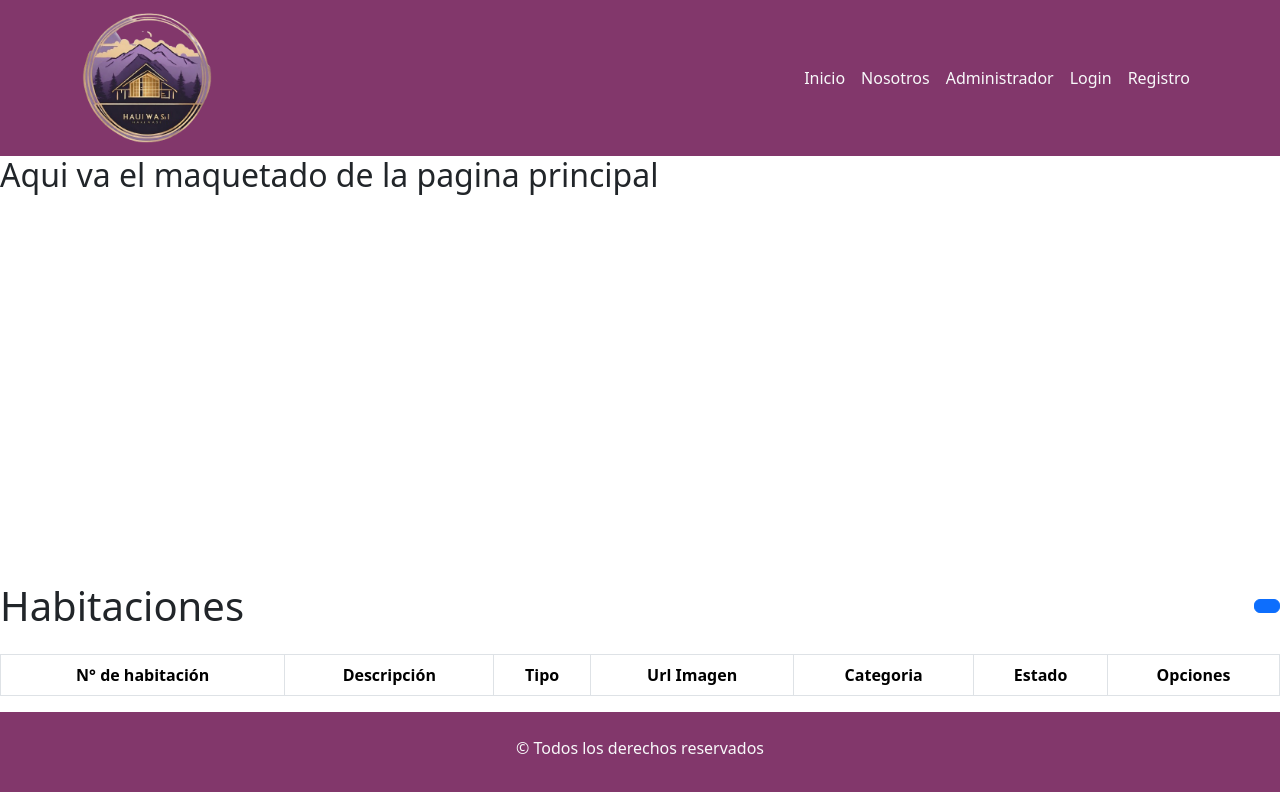
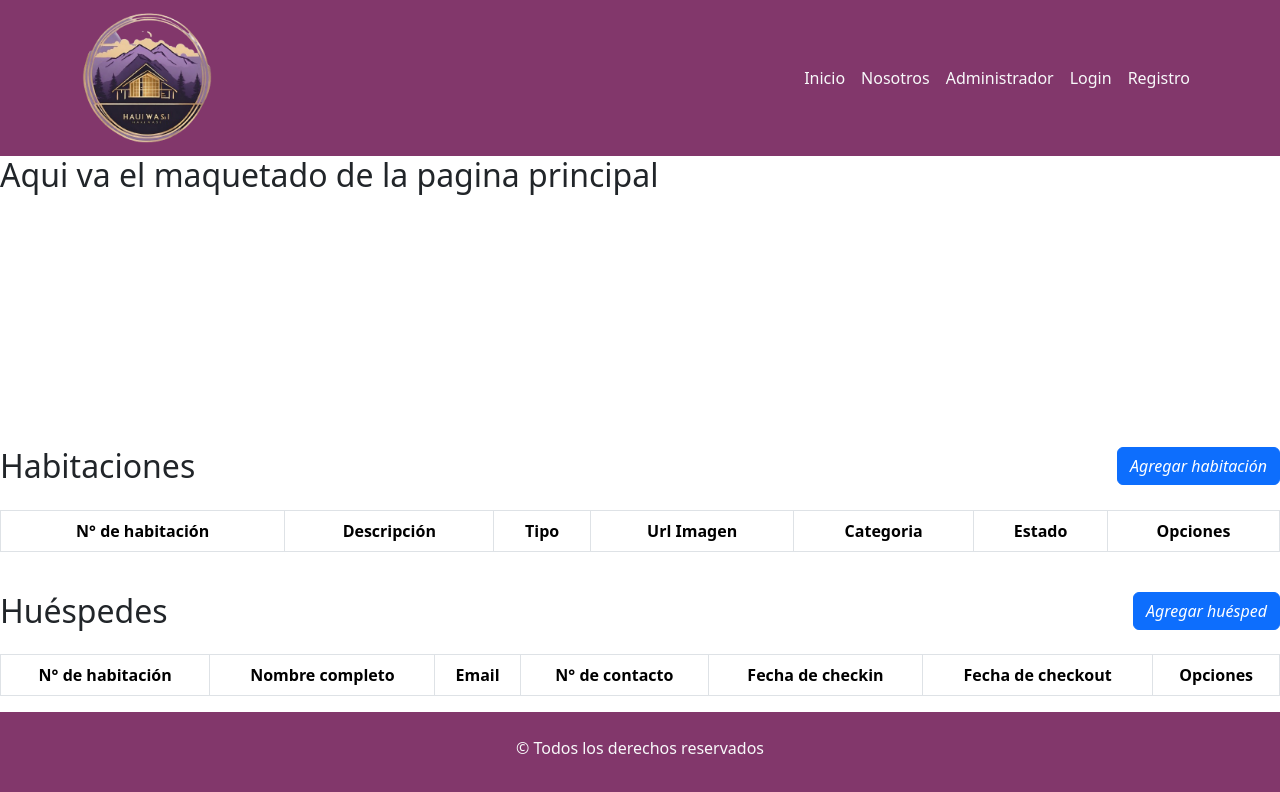
Before and after one commit to Pabmoy25/proyectoHotel-FrontEnd, a React (Vite) app: page / in a window 1280 px wide. Shown: the top 792 px of the page. Built offline with nearby package versions, Linux system fonts and the light colour scheme.

Commit message:
instalo react bootstrap icons y react-router-dom

```diff
--- a/package.json
+++ b/package.json
@@ -13,7 +13,9 @@
     "bootstrap": "^5.3.3",
     "react": "^18.2.0",
     "react-bootstrap": "^2.10.2",
-    "react-dom": "^18.2.0"
+    "react-bootstrap-icons": "^1.11.3",
+    "react-dom": "^18.2.0",
+    "react-router-dom": "^6.22.3"
   },
   "devDependencies": {
     "@types/react": "^18.2.66",
--- a/src/components/pages/PaginaAdministrador.jsx
+++ b/src/components/pages/PaginaAdministrador.jsx
@@ -1,17 +1,18 @@
 import React from "react";
-import { Table } from "react-bootstrap";
-import { Button } from "react-bootstrap";
-//import { Link } from "react-bootstrap/lib/Navbar";
-
+import { Table, Button } from "react-bootstrap";
+import { Link } from "react-router-dom";
 
 const PaginaAdministrador = () => {
   return (
     <section>
       <div className="d-flex justify-content-between align-items-center">
-        <h1 className="my-4">Habitaciones</h1>
-        {/*<Button as={Link} to={"/administrador/crear"}>*/}
-          <Button><i className="bi bi-file-earmark-plus-fill"></i></Button>
-
+        <h2 className="my-4">Habitaciones</h2>
+        {/*<Button as={Link} to={"/administrador/crear"}>
+          <i className="bi bi-file-earmark-plus-fill"></i>
+        </Button>*/}
+        <Button>
+          <i className="bi bi-file-earmark-plus-fill">Agregar habitación</i>
+        </Button>
       </div>
       <Table striped bordered hover>
         <thead className="text-center">
@@ -35,6 +36,35 @@ const PaginaAdministrador = () => {
           ))}*/}
         </tbody>
       </Table>
+      <div className="d-flex justify-content-between align-items-center">
+        <h2 className="my-4">Huéspedes</h2>
+
+        <Button>
+          <i className="bi bi-file-earmark-plus-fill">Agregar huésped</i>
+        </Button>
+      </div>
+      <Table striped bordered hover>
+        <thead className="text-center">
+          <tr>
+            <th>N° de habitación</th>
+            <th>Nombre completo</th>
+            <th>Email</th>
+            <th>N° de contacto</th>
+            <th>Fecha de checkin</th>
+            <th>Fecha de checkout</th>
+            <th>Opciones</th>
+          </tr>
+        </thead>
+        <tbody>
+          {/*{productos.map((producto) => (
+            <ItemProducto
+              key={producto.id}
+              producto={producto}
+              setProductos={setProductos}
+            ></ItemProducto>
+          ))}*/}
+        </tbody>
+      </Table>
     </section>
   );
 };
```
Also changed, not shown: 1 other file (tests, documents, lock files or other folders).
